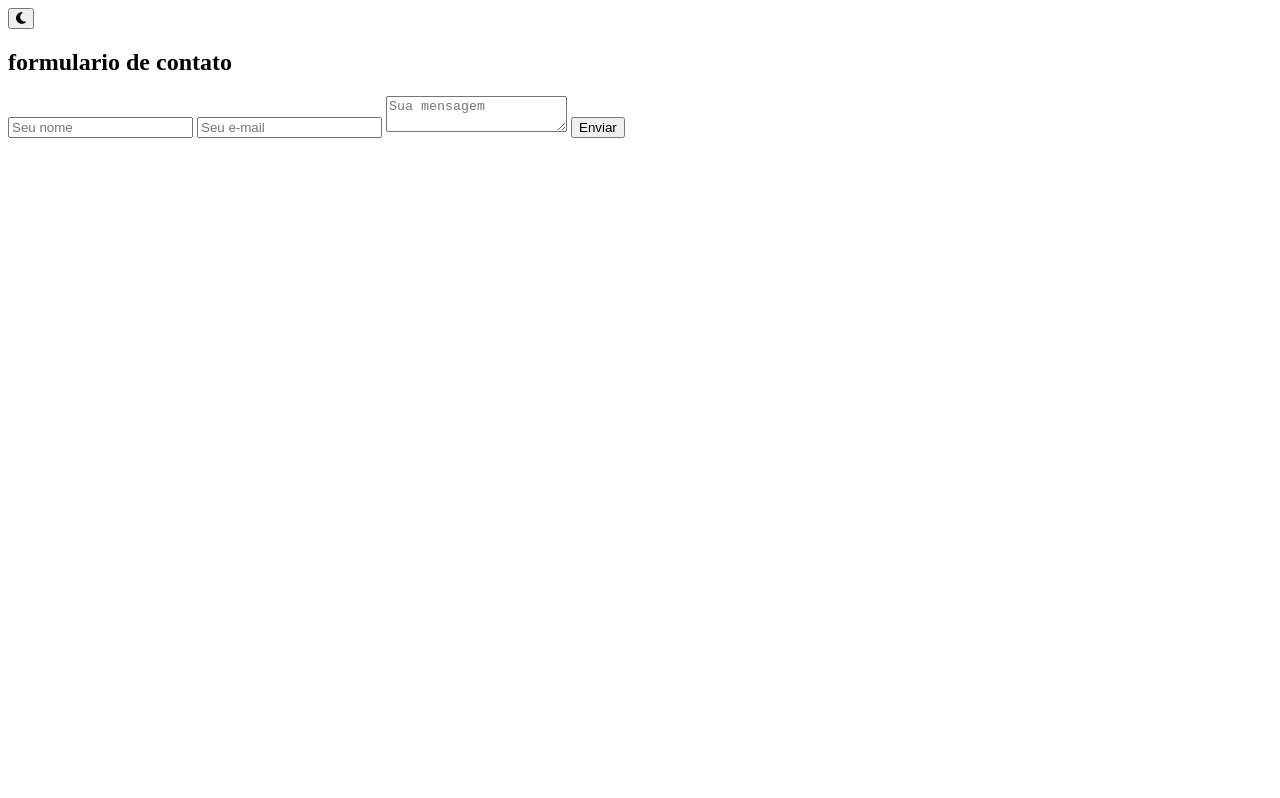
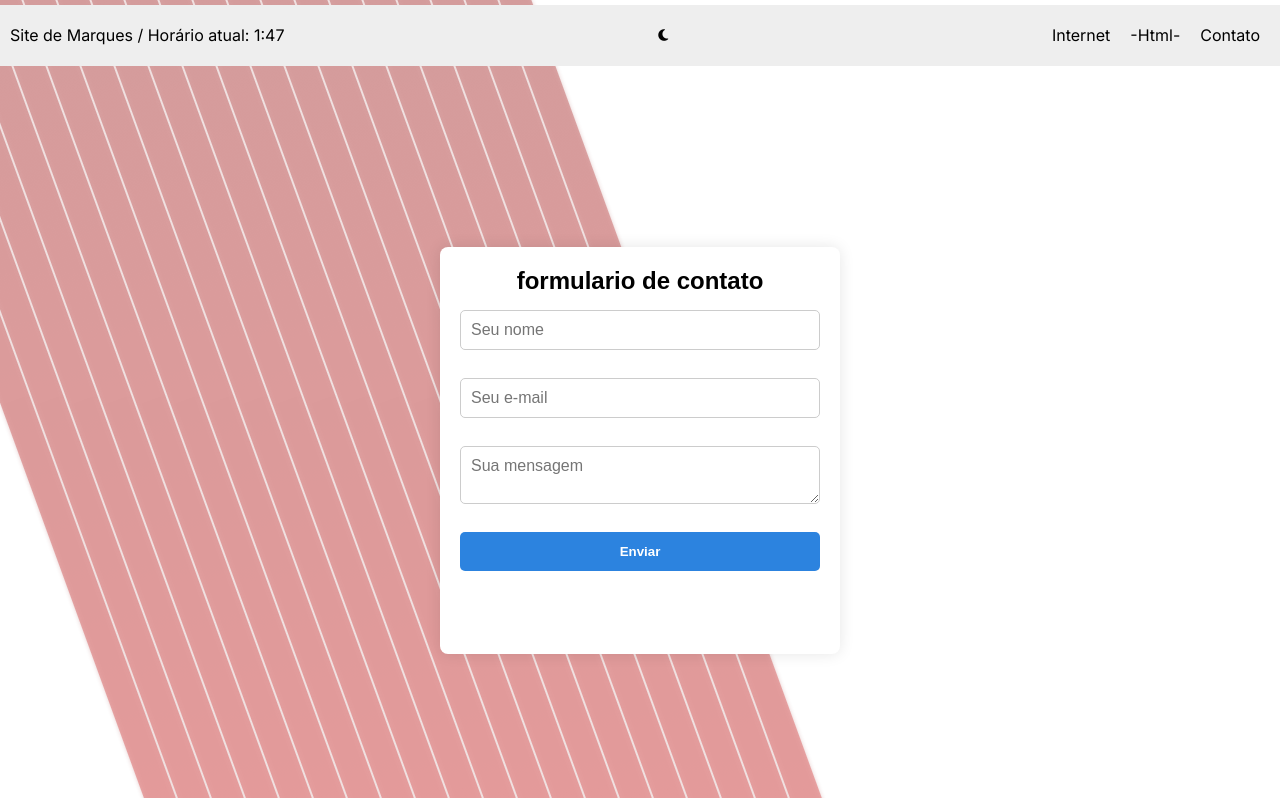
Before and after one commit to JuanDelv01/webpage-3ano-tecnico, a plain HTML site: page view/contato.html in a window 1280 px wide. Shown: the top 798 px of the page. Drawn offline with Linux system fonts and the light colour scheme; the site is published under a folder, as on GitHub Pages, so addresses that start at the root find nothing.

Commit message:
Corrigindo bugs

```diff
--- a/view/contato.html
+++ b/view/contato.html
@@ -4,7 +4,7 @@
   <meta charset="UTF-8" />
   <meta name="viewport" content="width=device-width, initial-scale=1.0" />
   <title>Contato</title>
-<link rel="stylesheet" href="/style/style.css" />
+<link rel="stylesheet" href="../style/style.css" />
    <link rel="stylesheet" href="https://cdnjs.cloudflare.com/ajax/libs/font-awesome/6.4.0/css/all.min.css"/>
 <link href="https://fonts.googleapis.com/css2?family=Inter:wght@400;600;700&display=swap" rel="stylesheet">
 </head>
@@ -52,6 +52,6 @@
     </section>
     </div>
   </main>
-  <script src="/script/script.js"></script>
+  <script src="../script/script.js"></script>
 </body>
 </html>
```
Also changed, not shown: view/historia1.html (+2 -2 lines), view/index.html (+2 -2 lines).
